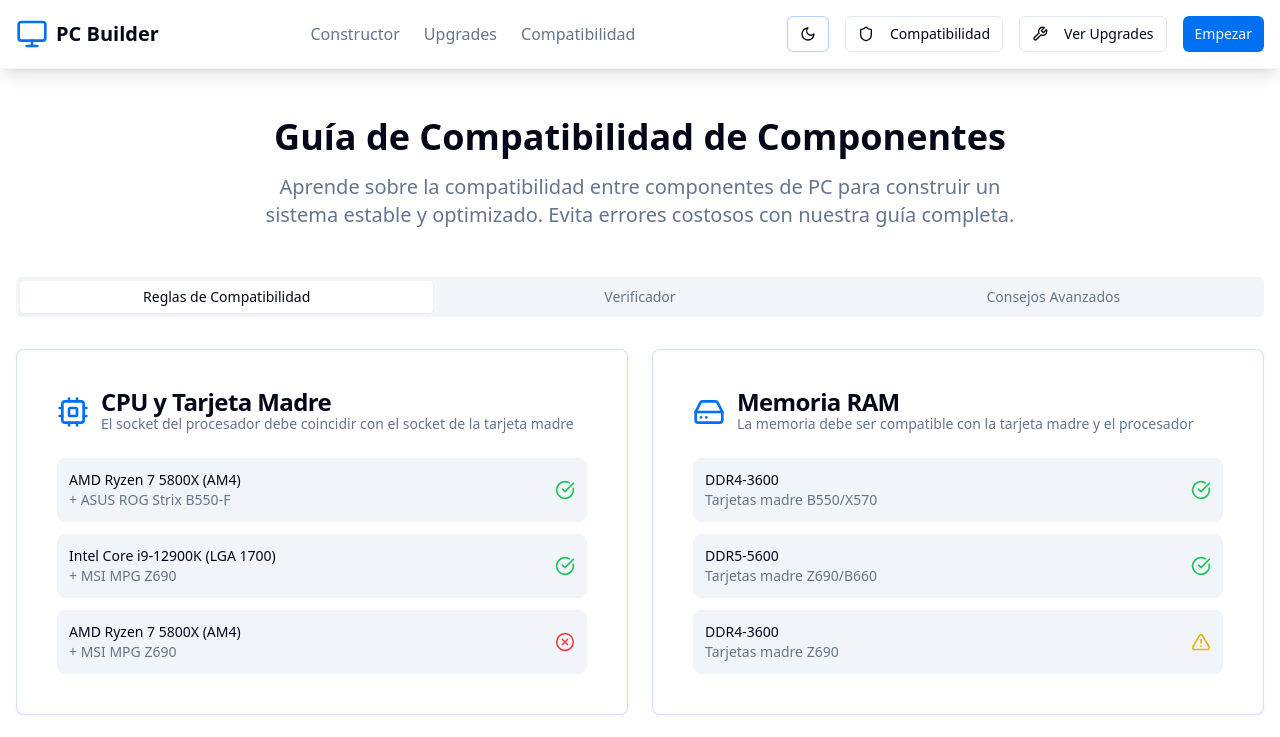
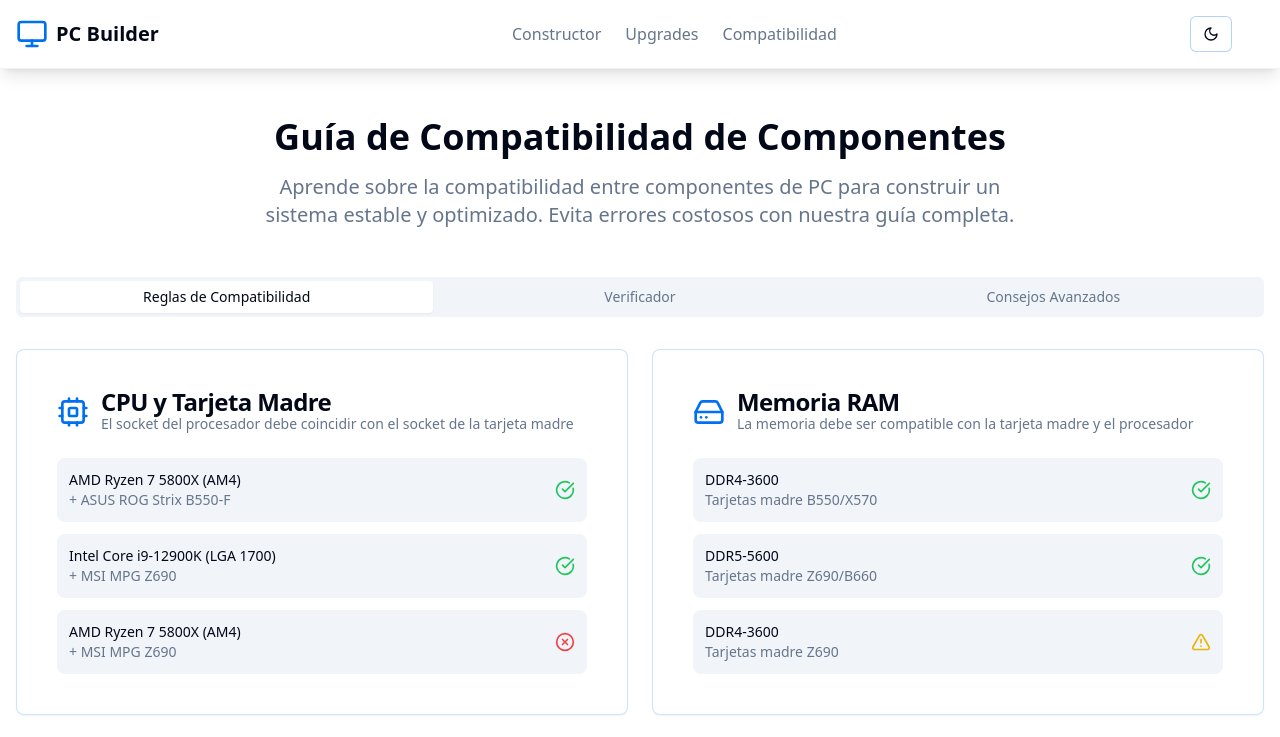
Before and after one commit to Ghino176/Build-Pc-V1, a React (Vite) app: page /compatibility in a window 1280 px wide. Shown: the top 737 px of the page. Built offline with nearby package versions, Linux system fonts and the light colour scheme.

Commit message:
Visual edit in Lovable
Edited UI in Lovable

```diff
--- a/src/components/Header.tsx
+++ b/src/components/Header.tsx
@@ -1,13 +1,10 @@
-
 import React from 'react';
 import { Link } from 'react-router-dom';
 import { Button } from '@/components/ui/button';
 import { Monitor, Wrench, Shield } from 'lucide-react';
 import ThemeToggle from './ThemeToggle';
-
 const Header = () => {
-  return (
-    <header className="bg-background/80 backdrop-blur-md border-b border-border/50 sticky top-0 z-50 shadow-lg shadow-black/10">
+  return <header className="bg-background/80 backdrop-blur-md border-b border-border/50 sticky top-0 z-50 shadow-lg shadow-black/10">
       <div className="container mx-auto px-4 py-4">
         <div className="flex items-center justify-between">
           <Link to="/" className="flex items-center space-x-2">
@@ -30,29 +27,17 @@ const Header = () => {
           <div className="flex items-center space-x-4">
             <ThemeToggle />
             <Link to="/compatibility">
-              <Button variant="outline" size="sm" className="hidden md:flex">
-                <Shield className="h-4 w-4 mr-2" />
-                Compatibilidad
-              </Button>
+
             </Link>
             <Link to="/upgrades">
-              <Button variant="outline" size="sm" className="hidden md:flex">
-                <Wrench className="h-4 w-4 mr-2" />
-                Ver Upgrades
-              </Button>
+
             </Link>
-            <Button
-              size="sm"
-              className="bg-tech-blue hover:bg-tech-lightBlue"
-              asChild
-            >
-              <a href="#categories">Empezar</a>
+            <Button size="sm" className="bg-tech-blue hover:bg-tech-lightBlue" asChild>
+
             </Button>
           </div>
         </div>
       </div>
-    </header>
-  );
+    </header>;
 };
-
 export default Header;
--- a/src/components/Hero.tsx
+++ b/src/components/Hero.tsx
@@ -1,20 +1,13 @@
-
 import React from 'react';
 import { Button } from '@/components/ui/button';
 import { ArrowRight, Zap, Shield } from 'lucide-react';
-
 const Hero: React.FC = () => {
   console.log('Hero component rendering');
-
-  return (
-    <div className="relative w-full h-screen -mt-20 pt-20 flex items-center justify-center overflow-hidden">
+  return <div className="relative w-full h-screen -mt-20 pt-20 flex items-center justify-center overflow-hidden">
       {/* Background Image with Reduced Opacity */}
-      <div
-        className="absolute inset-0 bg-cover bg-center bg-no-repeat opacity-30"
-        style={{
-          backgroundImage: "url('https://images.unsplash.com/photo-1498050108023-c5249f4df085?w=1920&h=1080&fit=crop&crop=center')"
-        }}
-      />
+      <div className="absolute inset-0 bg-cover bg-center bg-no-repeat opacity-30" style={{
+      backgroundImage: "url('https://images.unsplash.com/photo-1498050108023-c5249f4df085?w=1920&h=1080&fit=crop&crop=center')"
+    }} />
 
       {/* Dark Overlay for Better Text Readability */}
       <div className="absolute inset-0 bg-black/20" />
@@ -31,27 +24,15 @@ const Hero: React.FC = () => {
           </p>
 
           <div className="flex flex-col sm:flex-row gap-4 justify-center items-center mb-12">
-            <Button
-              size="lg"
-              className="bg-tech-blue hover:bg-tech-lightBlue text-white px-8 py-4 text-lg"
-              asChild
-            >
+            <Button size="lg" className="bg-tech-blue hover:bg-tech-lightBlue text-white px-8 py-4 text-lg" asChild>
               <a href="#categories" className="flex items-center">
                 Empezar a Construir
                 <ArrowRight className="ml-2 h-5 w-5" />
               </a>
             </Button>
 
-            <Button
-              variant="outline"
-              size="lg"
-              className="border-tech-blue text-tech-blue hover:bg-tech-blue hover:text-white px-8 py-4 text-lg"
-              asChild
-            >
-              <a href="#compatibility" className="flex items-center">
-                <Shield className="mr-2 h-5 w-5" />
-                Verificar Compatibilidad
-              </a>
+            <Button variant="outline" size="lg" className="border-tech-blue text-tech-blue hover:bg-tech-blue hover:text-white px-8 py-4 text-lg" asChild>
+
             </Button>
           </div>
 
@@ -89,8 +70,6 @@ const Hero: React.FC = () => {
           </div>
         </div>
       </div>
-    </div>
-  );
+    </div>;
 };
-
 export default Hero;
```
